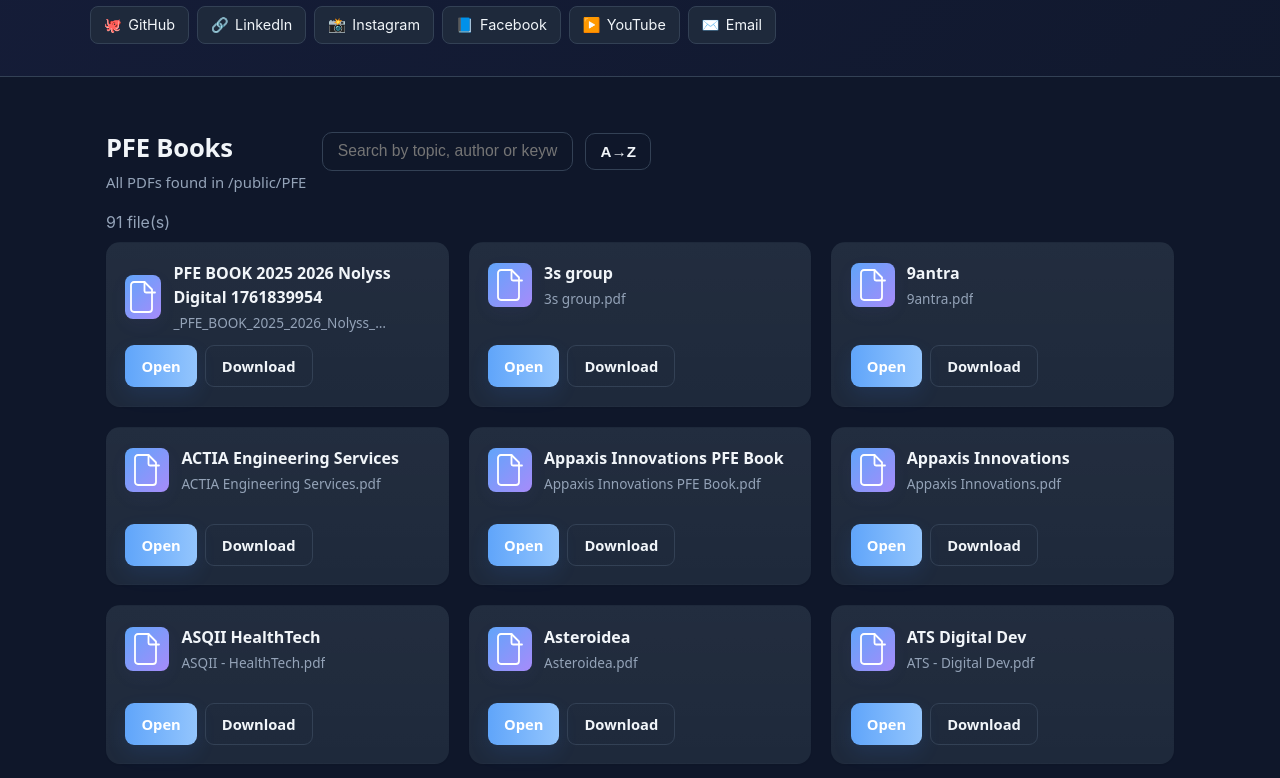
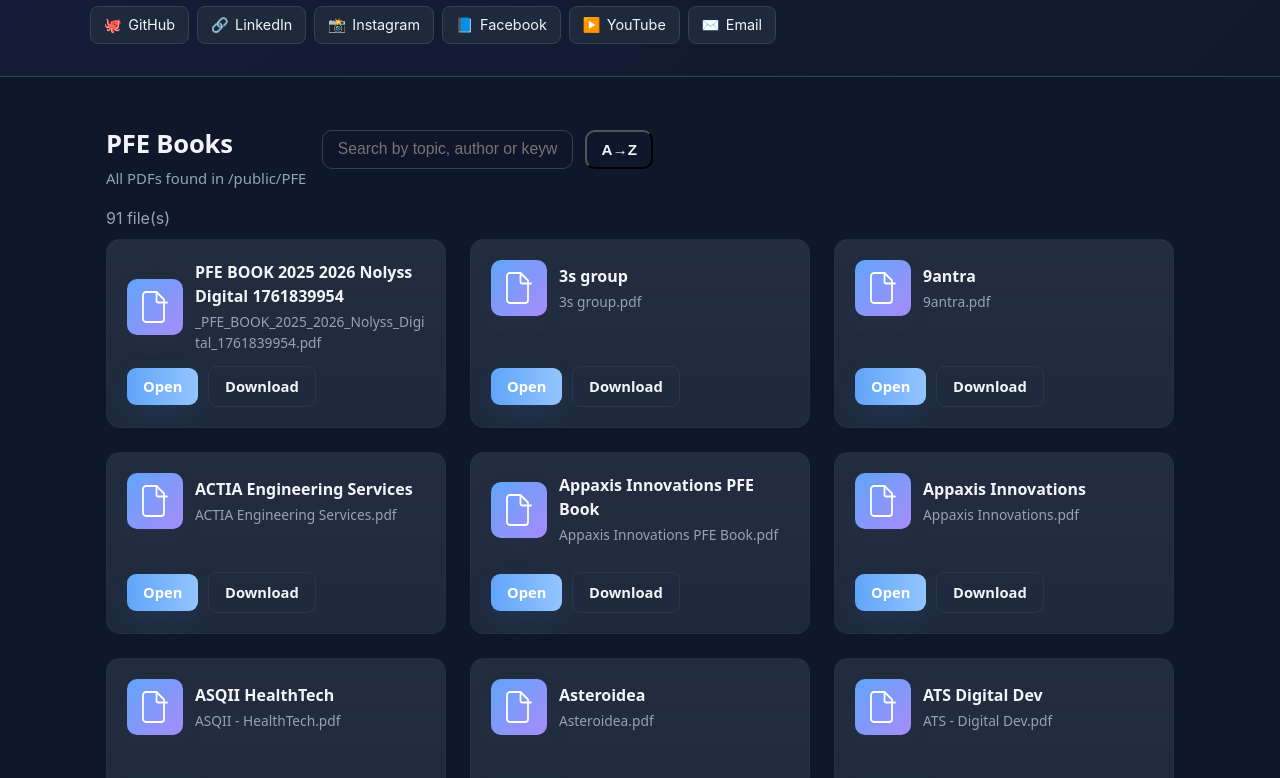
Before and after one commit to AzizBenIsmail/PFEBookHub, a React (Create React App) app: page / in a window 1280 px wide. Shown: the part 400-1178 px from the top of the page. Built offline with nearby package versions, Linux system fonts and the light colour scheme; no server answers.

Commit message:
new désigne

```diff
--- a/src/components/PFEList.css
+++ b/src/components/PFEList.css
@@ -1,6 +1,7 @@
+/* PFEList component styles - cleaned and improved */
 .pfe-container {
-  padding: 2.25rem 1rem;
-  max-width: 1200px;
+  padding: 2rem 1rem;
+  max-width: 1240px;
   margin: 0 auto;
   animation: fadeIn 0.45s ease-out;
 }
@@ -16,17 +17,11 @@
 
 .pfe-loading, .pfe-empty, .pfe-error { padding: 1rem; background: var(--card-bg); border: 1px solid var(--muted-border); border-radius: 10px; margin-bottom: 1rem; color: var(--fg); box-shadow: var(--shadow-sm); }
 
-.pfe-grid {
-  display: grid;
-  grid-template-columns: repeat(auto-fill, minmax(260px, 1fr));
-  gap: 1.25rem;
-}
-
 .pfe-controls {
   display: flex;
   gap: 0.75rem;
   align-items: center;
-  margin-bottom: 1.25rem;
+  margin-bottom: 1rem;
   background: transparent;
   padding: 0;
   border-radius: 8px;
@@ -37,7 +32,7 @@
   padding: 0.6rem 0.9rem;
   border-radius: 10px;
   border: 1px solid var(--muted-border);
-  background: rgba(0,0,0,0.02);
+  background: rgba(0,0,0,0.03);
   color: var(--fg);
   min-width: 220px;
   font-size: 0.98rem;
@@ -54,7 +49,6 @@
 .pfe-sort {
   padding: 0.55rem 0.9rem;
   border-radius: 10px;
-  border: 1px solid var(--muted-border);
   background: transparent;
   color: var(--fg);
   cursor: pointer;
@@ -68,7 +62,16 @@
   background: var(--accent);
   color: white;
 }
-.pfe-meta { display:flex; justify-content:space-between; align-items:center; gap:1rem; color:var(--muted); margin-bottom:0.5rem }
+
+.pfe-meta { display:flex; justify-content:space-between; align-items:center; gap:1rem; color:var(--muted); margin-bottom:0.6rem }
+.pfe-count { font-weight:700; color:var(--fg); font-size:0.95rem; }
+.pfe-meta .pfe-filtered { color:var(--muted); font-size:0.9rem }
+
+.pfe-grid {
+  display: grid;
+  grid-template-columns: repeat(auto-fill, minmax(260px, 1fr));
+  gap: 1.5rem;
+}
 
 .pfe-card {
   background: linear-gradient(180deg, rgba(255,255,255,0.02), transparent), var(--card-bg);
@@ -77,24 +80,39 @@
   display: flex;
   flex-direction: column;
   justify-content: space-between;
-  padding: 1.15rem;
+  padding: 1.25rem;
   color: var(--fg);
-  transition: transform 220ms ease, box-shadow 220ms ease, border-color 180ms ease;
-  border: 1px solid transparent;
-  min-height: 120px;
+  transition: transform 220ms ease, box-shadow 220ms ease, border-color 180ms ease, background 220ms ease;
+  border: 1px solid rgba(255,255,255,0.02);
+  min-height: 140px;
 }
 
 .pfe-card:hover {
   transform: translateY(-6px);
   box-shadow: var(--shadow-lg);
   border-color: rgba(59,130,246,0.14);
+  background: linear-gradient(180deg, rgba(255,255,255,0.02), rgba(255,255,255,0.01)), var(--card-bg);
 }
 
-.pfe-icon { width:44px; height:44px; display:inline-flex; align-items:center; justify-content:center; color:var(--btn-fg); background: linear-gradient(135deg,var(--gradient-start),var(--gradient-end)); border-radius:8px; box-shadow: 0 6px 18px rgba(99,102,241,0.06); }
+/* Make cards keyboard-focusable when used as buttons */
+.pfe-card[role="button"] {
+  cursor: pointer;
+}
+.pfe-card[role="button"]:focus {
+  outline: 3px solid rgba(59,130,246,0.12);
+  box-shadow: 0 20px 40px rgba(2,6,23,0.12);
+  transform: translateY(-6px);
+}
 
-.pfe-card-title { font-weight: 700; margin-bottom: 0.25rem; font-size:1rem }
-.pfe-card-meta { font-size: 0.85rem; color: var(--muted); word-break: break-all; max-width: 220px; white-space: nowrap; overflow: hidden; text-overflow: ellipsis }
-.pfe-card-actions { display:flex; gap:0.5rem; margin-top:0.75rem; }
+.pfe-card-body { display:flex; gap:0.75rem; align-items:center }
+
+.pfe-icon { width:56px; height:56px; display:inline-flex; align-items:center; justify-content:center; color:var(--btn-fg); background: linear-gradient(135deg,var(--gradient-start),var(--gradient-end)); border-radius:10px; box-shadow: 0 8px 24px rgba(99,102,241,0.06); flex:0 0 auto }
+
+.pfe-card-title { font-weight: 700; margin-bottom: 0.25rem; font-size:1rem; display: -webkit-box; -webkit-line-clamp: 2; line-clamp: 2; -webkit-box-orient: vertical; overflow: hidden; text-overflow: ellipsis; }
+.pfe-card-meta { font-size: 0.86rem; color: var(--muted); word-break: break-word; max-width: 100%; display:block; margin-top:2px }
+
+.pfe-card-actions { display:flex; gap:0.6rem; margin-top:0.75rem; align-items:center }
+
 .pfe-btn {
   padding: 0.55rem 1rem;
   border-radius: 9px;
@@ -114,7 +132,7 @@
 .pfe-btn.open {
   background: linear-gradient(90deg,var(--accent),var(--accent-light));
   color: white;
-  box-shadow: 0 8px 20px rgba(59,130,246,0.12);
+  box-shadow: 0 10px 26px rgba(59,130,246,0.12);
 }
 
 .pfe-btn.open:hover {
@@ -126,7 +144,7 @@
 .pfe-btn.download {
   background: transparent;
   color: var(--fg);
-  border: 1px solid var(--muted-border);
+  border: 1px solid rgba(255,255,255,0.06);
 }
 
 .pfe-btn.download:hover {
@@ -140,10 +158,14 @@
 
 .pfe-footer { margin-top: 1.5rem; color: var(--muted); font-size: 0.9rem; }
 
+/* improved empty / error block visuals */
+.pfe-empty, .pfe-error { display:flex; flex-direction:column; gap:0.5rem; align-items:flex-start }
+.pfe-empty code { background: rgba(0,0,0,0.04); padding: 0.15rem 0.35rem; border-radius:4px; }
+
 /* Tailwind-friendly utility fallbacks: the component uses Tailwind class names but these rules ensure minimal styling if Tailwind isn't present */
 .pfe-title, .pfe-sub, .pfe-card, .pfe-btn { font-family: system-ui, -apple-system, 'Segoe UI', Roboto, 'Helvetica Neue', Arial; }
 
-/* Modal styles */
+/* Modal styles (kept from original) */
 .pfe-modal {
   position: fixed;
   inset: 0;
--- a/src/components/PFEList.jsx
+++ b/src/components/PFEList.jsx
@@ -204,10 +204,10 @@
         </div>
       </div>
 
-  {loading && <div className="pfe-loading">{t('loading')}</div>}
+  {loading && <div className="pfe-loading" role="status" aria-live="polite">{t('loading')}</div>}
 
       {error && (
-        <div className="pfe-error">
+        <div className="pfe-error" role="alert" aria-live="assertive">
           <p>{error}</p>
           <p>
             {t('manifestHint')}
@@ -217,7 +217,7 @@
       )}
 
       {!loading && files && files.length === 0 && !error && (
-        <div className="pfe-empty">{t('noFiles', { path: '/public/PFE' })}</div>
+        <div className="pfe-empty" role="status" aria-live="polite">{t('noFiles', { path: '/public/PFE' })}</div>
       )}
 
       <div className="pfe-meta">
@@ -241,8 +241,11 @@
         }, [files, query, sortAsc]).map((f, idx) => {
           const title = f.title || filenameToTitle(f.name || (f.url || '').split('/').pop());
           const url = f.url || `/PFE/${encodeURIComponent(f.name)}`;
+          const stableKey = f.url || f.name || idx;
           return (
-            <div key={idx} className="pfe-card">
+            <div key={stableKey} className="pfe-card" role="button" tabIndex={0} title={title} onKeyDown={(e) => {
+              if (e.key === 'Enter' || e.key === ' ') { e.preventDefault(); openInModal(url, title); }
+            }}>
               <div className="pfe-card-body">
                 <div style={{display:'flex', gap:'0.75rem', alignItems:'center'}}>
                   <div className="pfe-icon" aria-hidden>
```
